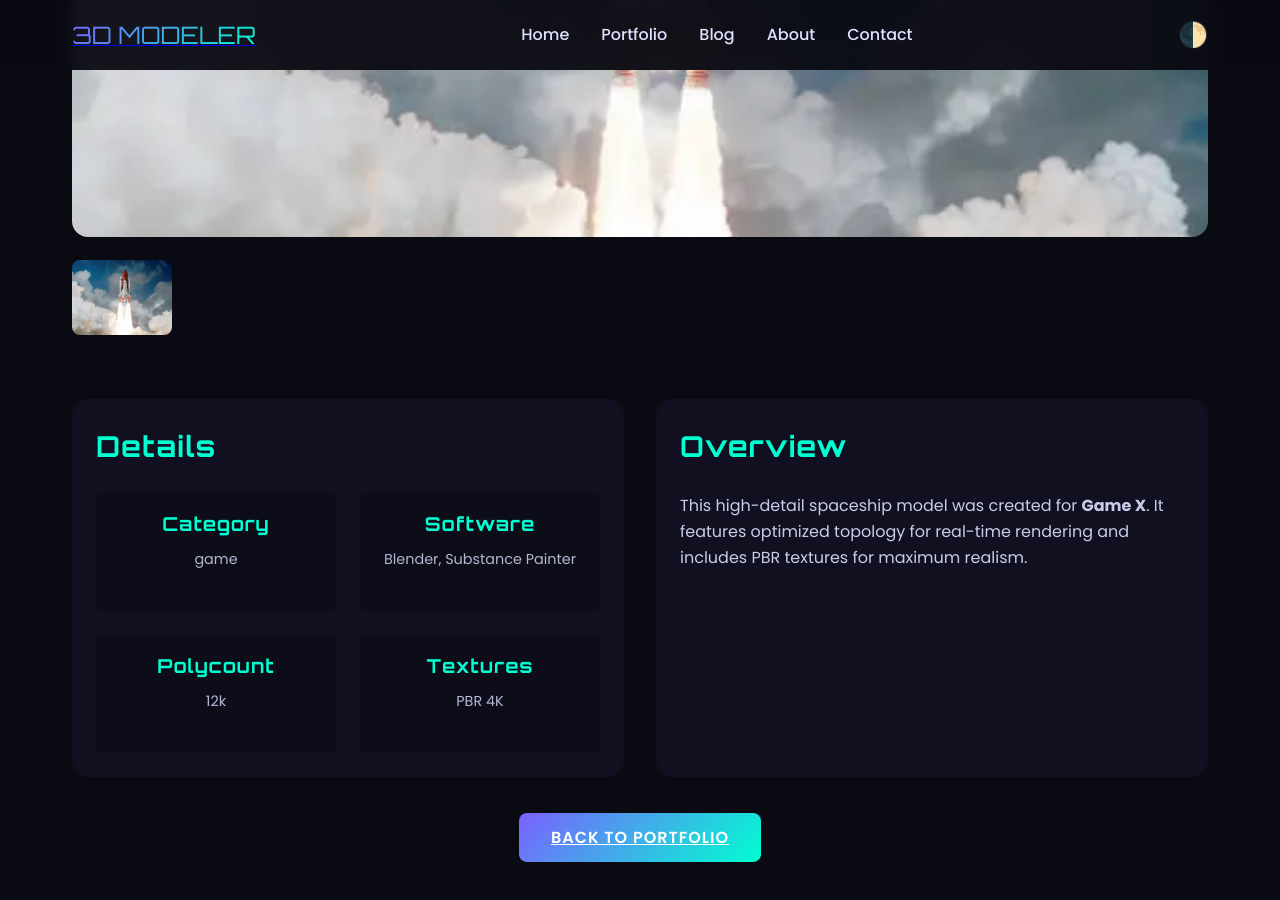
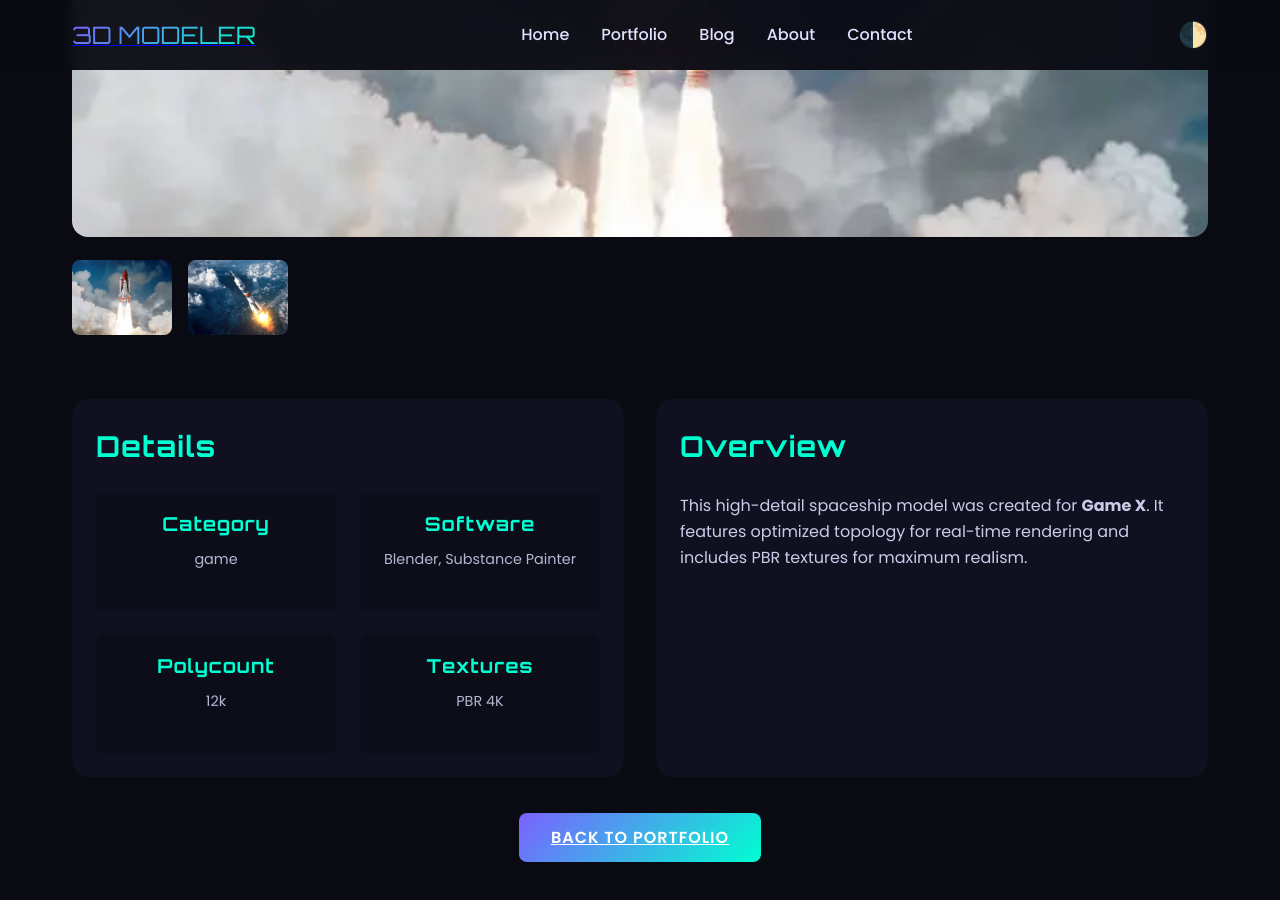
Before and after one commit to FaseehRizwan/portfolio, a Jekyll site: the page built from _models/model-2.md, in a window 1280 px wide and 900 px high, scrolled down 415 px. Built offline with Jekyll 4.4.1, drawn with Linux system fonts in a browser that asks for light colours.

Commit message:
Update model-2.md

```diff
--- a/_models/model-2.md
+++ b/_models/model-2.md
@@ -6,6 +6,7 @@ polycount: 12k
 textures: PBR 4K
 images:
   - /assets/images/model2.webp
+  - /assets/images/model1.webp
 ---
 
 This high-detail spaceship model was created for **Game X**. It features optimized topology for real-time rendering and includes PBR textures for maximum realism.
```
